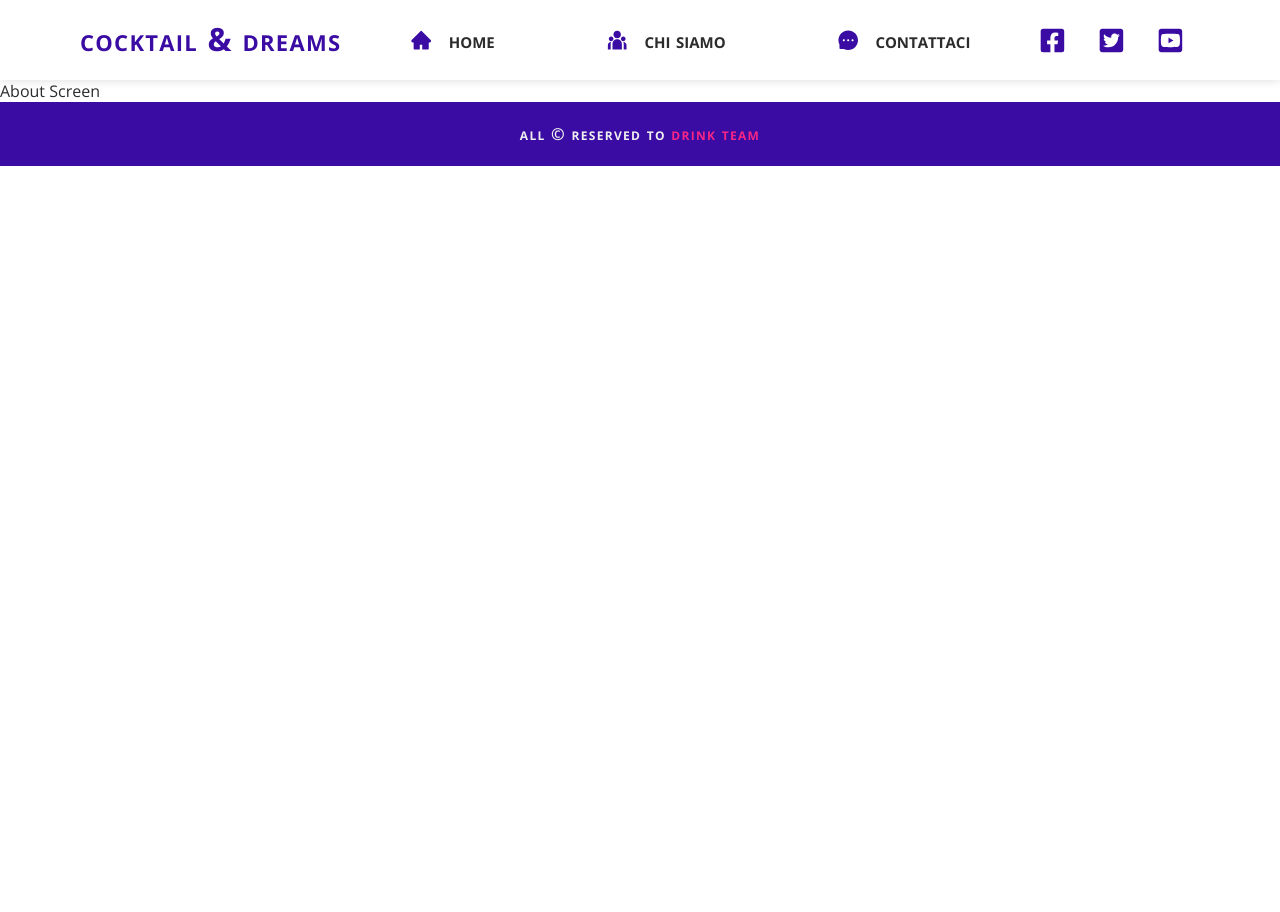
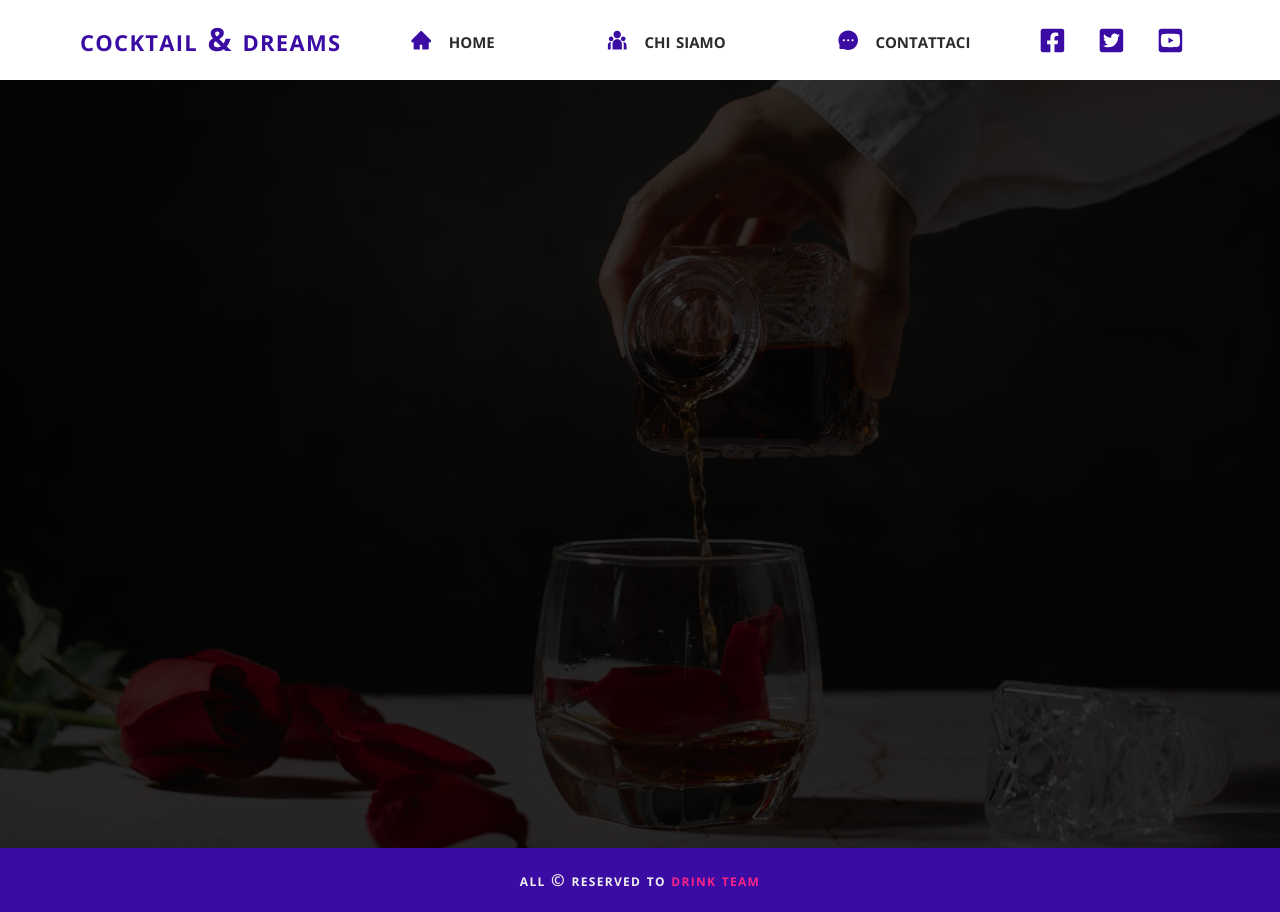
Before and after one commit to flavioamoruso/cocktail-react, a React (Create React App) app: page /about in a window 1280 px wide. Before the commit the page ends 800 px from the top, so only its background shows below. Built offline with nearby package versions, Linux system fonts and the light colour scheme.

Commit message:
hero component

```diff
--- a/src/components/Hero.js
+++ b/src/components/Hero.js
@@ -1,7 +1,21 @@
 import React from "react";
 import backImage from "../assets/image/home-hero.jpg";
-const Hero = () => {
-  return <div>Hero</div>;
+const Hero = ({children, img, disableOverlay}) => {
+  const image = img ? img : backImage
+  return (
+    <div className="hero-img-container" style={{
+      background: `url(${image})`,
+      backgroundPosition: 'center',
+      backgroundRepeat: 'no-repeat',
+      backgroundSize: 'cover'
+    }}>
+      <div className={`${!disableOverlay ? 'hero-overlay' : ''}`}>
+        <div className="container hero-container">
+          {children}
+        </div>
+      </div>
+    </div>
+  )
 };
 
 export default Hero;
--- a/src/screen/AboutScreen.js
+++ b/src/screen/AboutScreen.js
@@ -5,7 +5,9 @@ import image from "../assets/image/about-hero.jpg";
 import teamImg from "../assets/image/team-img.jpg";
 
 const AboutScreen = () => {
-  return <>About Screen</>;
+  return <>
+  <Hero img={image} />
+  </>
 };
 
 export default AboutScreen;
```
